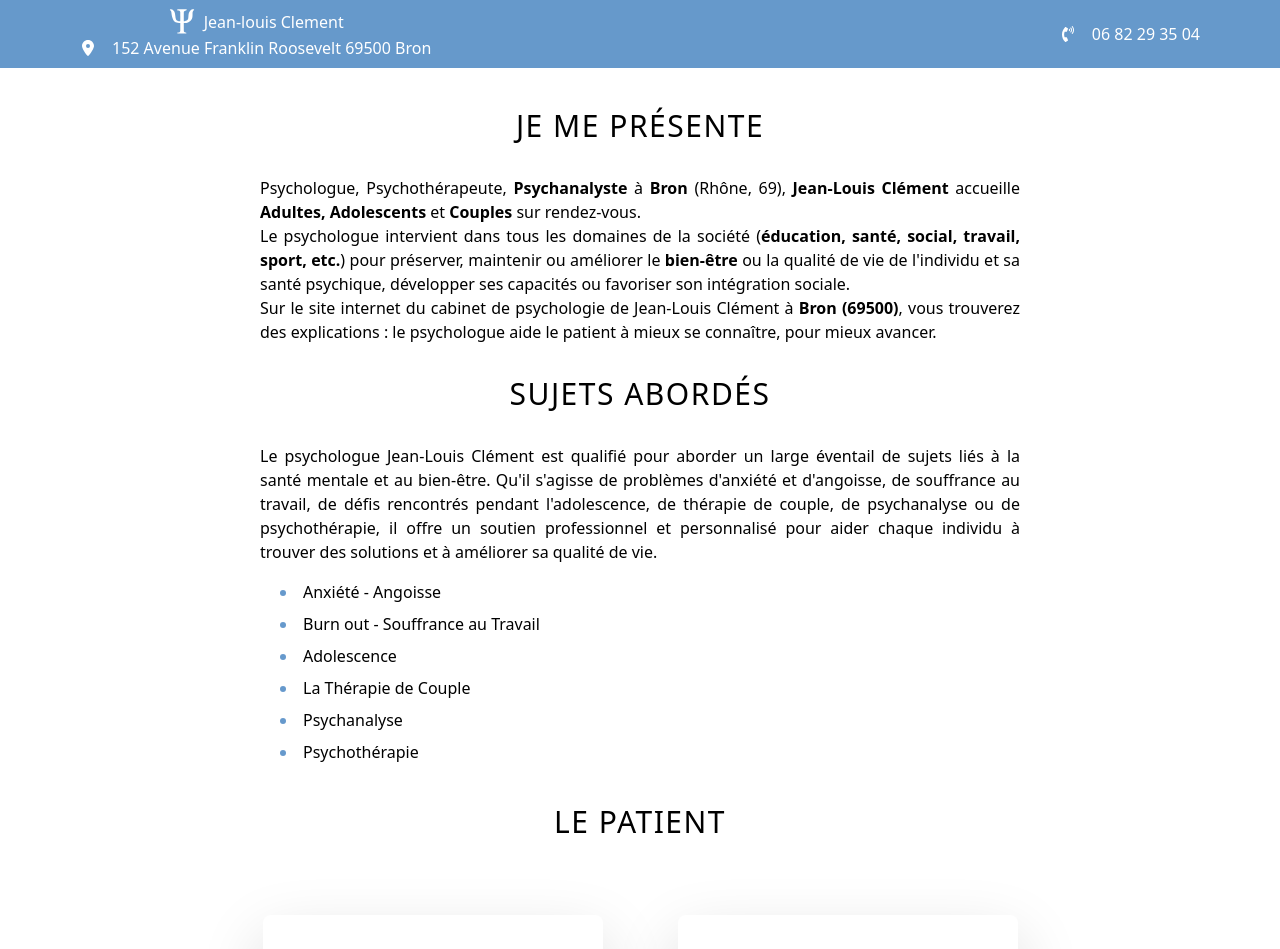
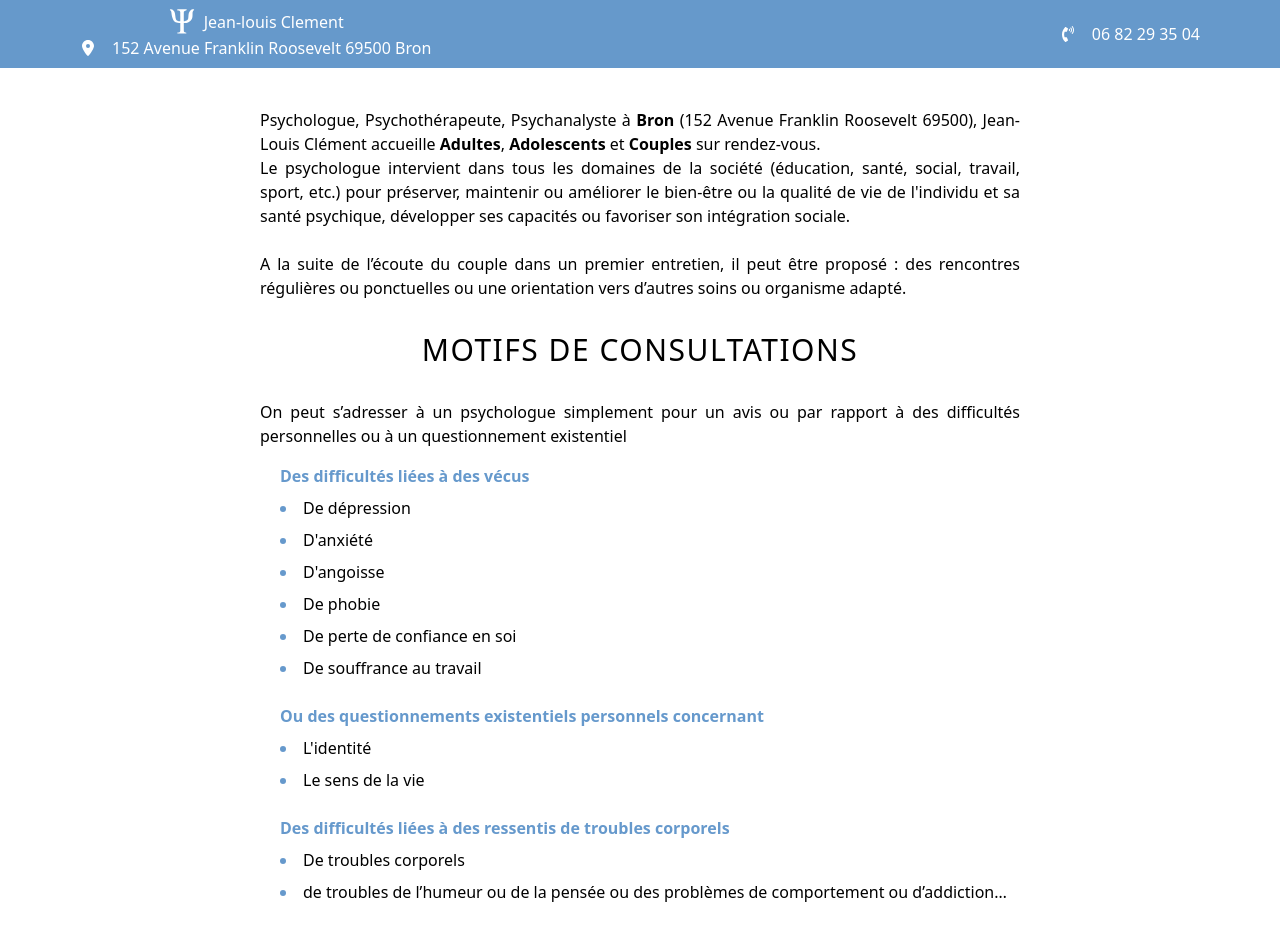
Before and after one commit to teovlt/JL-psy-bron, a React (Vite) app: page / in a window 1280 px wide. Shown: the top 949 px of the page. Built offline with nearby package versions, Linux system fonts and the light colour scheme.

Commit message:
Change text of home

```diff
--- a/src/pages/Home.jsx
+++ b/src/pages/Home.jsx
@@ -5,45 +5,67 @@ const Home = () => {
   return (
     <div id='top' className='max-w-full flex items-center flex-col py-10 md:mx-40'>
       <div className='px-4 md:px-20 '>
-        <h1 className='text-center text-3xl uppercase tracking-wider mb-8'>Je me présente</h1>
+        {/* <h1 className='text-center text-3xl uppercase tracking-wider mb-8'>Accueil</h1> */}
         <div className='flex flex-col md:flex-row items-center gap-8 md:gap-24  max-w-screen-lg mx-5'>
           <div className='text-justify'>
-            Psychologue, Psychothérapeute, <strong>Psychanalyste</strong> à <strong>Bron</strong> (Rhône, 69),{' '}
-            <strong>Jean-Louis Clément</strong> accueille <strong>Adultes, Adolescents</strong> et <strong>Couples</strong> sur rendez-vous.
+            Psychologue, Psychothérapeute, Psychanalyste à <strong>Bron</strong> (152 Avenue Franklin Roosevelt 69500), Jean-Louis Clément
+            accueille <strong>Adultes</strong>, <strong>Adolescents</strong> et <strong>Couples</strong> sur rendez-vous.
             <br />
-            Le psychologue intervient dans tous les domaines de la société (<strong>éducation, santé, social, travail, sport, etc.</strong>)
-            pour préserver, maintenir ou améliorer le <strong>bien-être</strong> ou la qualité de vie de l'individu et sa santé psychique,
-            développer ses capacités ou favoriser son intégration sociale.
-            <br />
-            Sur le site internet du cabinet de psychologie de Jean-Louis Clément à <strong>Bron (69500)</strong>, vous trouverez des
-            explications : le psychologue aide le patient à mieux se connaître, pour mieux avancer.
-            <h1 className='text-center text-3xl uppercase tracking-wider my-8'>Sujets abordés</h1>
+            Le psychologue intervient dans tous les domaines de la société (éducation, santé, social, travail, sport, etc.) pour préserver,
+            maintenir ou améliorer le bien-être ou la qualité de vie de l'individu et sa santé psychique, développer ses capacités ou
+            favoriser son intégration sociale.
+            <br /> <br />A la suite de l’écoute du couple dans un premier entretien, il peut être proposé : des rencontres régulières ou
+            ponctuelles ou une orientation vers d’autres soins ou organisme adapté.
+            <h1 className='text-center text-3xl uppercase tracking-wider my-8'>Motifs de consultations</h1>
             <p className='text-justify mb-4'>
-              Le psychologue Jean-Louis Clément est qualifié pour aborder un large éventail de sujets liés à la santé mentale et au
-              bien-être. Qu'il s'agisse de problèmes d'anxiété et d'angoisse, de souffrance au travail, de défis rencontrés pendant
-              l'adolescence, de thérapie de couple, de psychanalyse ou de psychothérapie, il offre un soutien professionnel et personnalisé
-              pour aider chaque individu à trouver des solutions et à améliorer sa qualité de vie.
+              On peut s’adresser à un psychologue simplement pour un avis ou par rapport à des difficultés personnelles ou à un
+              questionnement existentiel
             </p>
-            <ul className='list-disc pl-5 space-y-2 list-inside'>
+            <div className='grid  items-center w-auto'>
+              <ul className='list-disc pl-5 space-y-2 list-inside max-w-96'>
+                <h3 className='text-primary font-bold'>Des difficultés liées à des vécus</h3>
                 <li className='text-primary'>
-                <span className='text-black'>Anxiété - Angoisse</span>
+                  <span className='text-black'>De dépression</span>
                 </li>
                 <li className='text-primary'>
-                <span className='text-black'>Burn out - Souffrance au Travail</span>
+                  <span className='text-black'>D'anxiété</span>
                 </li>
                 <li className='text-primary'>
-                <span className='text-black'>Adolescence</span>
+                  <span className='text-black'>D'angoisse</span>
                 </li>
                 <li className='text-primary'>
-                <span className='text-black'>La Thérapie de Couple</span>
+                  <span className='text-black'>De phobie</span>
                 </li>
                 <li className='text-primary'>
-                <span className='text-black'>Psychanalyse</span>
+                  <span className='text-black'>De perte de confiance en soi</span>
                 </li>
                 <li className='text-primary'>
-                <span className='text-black'>Psychothérapie</span>
+                  <span className='text-black'>De souffrance au travail</span>
                 </li>
               </ul>
+              <br />
+              <ul className='list-disc pl-5 space-y-2 list-inside'>
+                <h3 className='text-primary font-bold'>Ou des questionnements existentiels personnels concernant</h3>
+                <li className='text-primary'>
+                  <span className='text-black'>L'identité</span>
+                </li>
+                <li className='text-primary'>
+                  <span className='text-black'>Le sens de la vie</span>
+                </li>
+              </ul>
+              <br />
+              <ul className='list-disc pl-5 space-y-2 list-inside'>
+                <h3 className='text-primary font-bold'>Des difficultés liées à des ressentis de troubles corporels</h3>
+                <li className='text-primary'>
+                  <span className='text-black'>De troubles corporels</span>
+                </li>
+                <li className='text-primary'>
+                  <span className='text-black'>
+                    de troubles de l’humeur ou de la pensée ou des problèmes de comportement ou d’addiction…
+                  </span>
+                </li>
+              </ul>
+            </div>
           </div>
         </div>
       </div>
```
Lines whose indentation alone changed are shown as unchanged.
